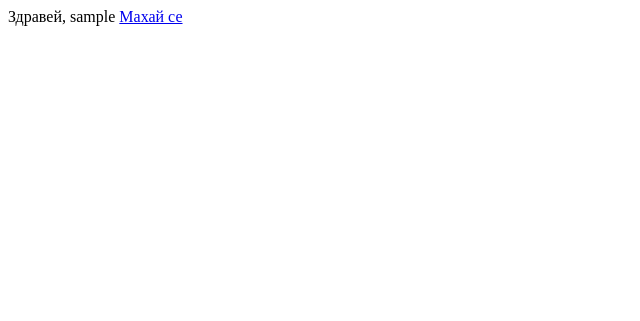
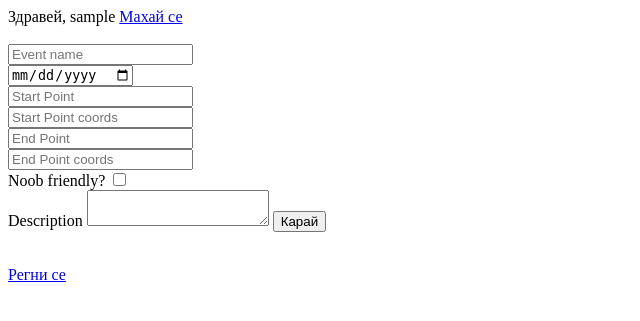
Before and after one commit to lyubakahr/motorise.me, a Django app: page / in a window 1280 px wide. Shown: the top 321 px of the page, without its empty margins (0-640 px from the left). Run offline with Django 3.2, Linux system fonts and the light colour scheme; the visitor is signed in with stand-in values (Sample User, id 1).

Commit message:
Add event model

```diff
--- a/motoriseme/app/urls.py
+++ b/motoriseme/app/urls.py
@@ -7,4 +7,5 @@ urlpatterns = [
     url(r'^register', views.register, name='register'),
     url(r'^login', views.user_login, name='login'),
     url(r'^logout', views.user_logout, name='logout'),
+    url(r'^create_event', views.create_event, name='create_event'),
 ]
--- a/motoriseme/app/views.py
+++ b/motoriseme/app/views.py
@@ -2,28 +2,48 @@ from django.shortcuts import render
 from django.http import HttpResponse
 from django.contrib.auth import authenticate, login, logout
 from django.contrib.auth.models import User
+from app.models import Event
 
 def index(request):
     return render(request, 'index.html', {})
 
+def create_event(request):
+    print('RECEIVED REQUEST: ' + request.method)
+    notifications = []
+    if request.method == 'POST':
+        if request.user.is_authenticated():
+            event = Event(name = request.POST['name'],
+                          date = request.POST['date'],
+                          start_point = request.POST['start_point'],
+                          start_point_coordinates = request.POST['start_point_coordinates'],
+                          end_point = request.POST['end_point'],
+                          end_point_coordinates = request.POST['end_point_coordinates'],
+                          description = request.POST['description'],
+                          noob_friendly = request.POST['noob_friendly'],
+                          creator = request.user)
+            event.save()
+            notifications.append("Честит сбор.")
+        return render(request, 'index.html', {'messages': notifications})
+    else:
+        return render(request, 'index.html', {'messages': notifications})
 
 def register(request):
     print('RECEIVED REQUEST: ' + request.method)
     notifications = []
     if request.method == 'GET':
-      if request.user.is_authenticated():
-          notifications.append("Вече сте логнат.")
-          return redirect('/')
-      return render(request, 'register.html', {})
+        if request.user.is_authenticated():
+            notifications.append("Вече сте логнат.")
+            return redirect('/')
+        return render(request, 'register.html', {})
     else:
-      if request.user.is_authenticated():
-        notifications.append("Вече сте логнат.")
+        if request.user.is_authenticated():
+            notifications.append("Вече сте логнат.")
+            return render(request, 'index.html', {'messages': notifications})
+        user = User.objects.create_user(request.POST['username'],
+                                        request.POST['email'],
+                                        request.POST['password'])
+        notifications.append("Регистрира се. Животът е хубав.")
         return render(request, 'index.html', {'messages': notifications})
-      user = User.objects.create_user(request.POST['username'],
-                                      request.POST['email'],
-                                      request.POST['password'])
-      notifications.append("Регистрира се. Животът е хубав.")
-      return render(request, 'index.html', {'messages': notifications})
 
 def user_login(request):
     username = request.POST['username']
--- a/motoriseme/templates/index.html
+++ b/motoriseme/templates/index.html
@@ -20,4 +20,30 @@
 {% else %}
   Здравей, {{ user.get_username }}
   <a href="/logout">Махай се</a>
+  <br>
+  <br>
+  <form method="post" action="create_event">
+      {% csrf_token %}
+      <input placeholder="Event name" type="text" name="name" required />
+      <br />
+      <input placeholder="Date" type="date" name="date" required />
+      <br />
+      <input placeholder="Start Point" type="text" name="start_point" required />
+      <br />
+      <input placeholder="Start Point coords" type="text" name="start_point_coordinates" required />
+      <br />
+      <input placeholder="End Point" type="text" name="end_point" />
+      <br />
+      <input placeholder="End Point coords" type="text" name="end_point_coordinates"/>
+      <br />
+      <label for="noob_friendly">Noob friendly?</label>
+      <input type="checkbox" name="noob_friendly">
+      <br />
+      <label for="description">Description</label>
+      <textArea name="description">
+      </textArea>
+      <input type="submit" name="submit" value="Карай" />
+  </form>
+  <br>
+  <a href="/register">Регни се</a>
 {% endif %}
```
Also changed, not shown: motoriseme/app/models.py (+20 -0 lines), motoriseme/app/migrations/0003_auto_20160121_1906.py (added).
